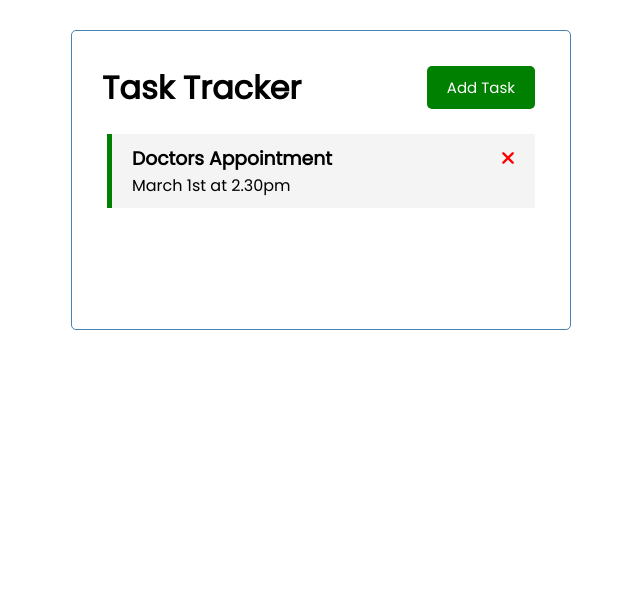
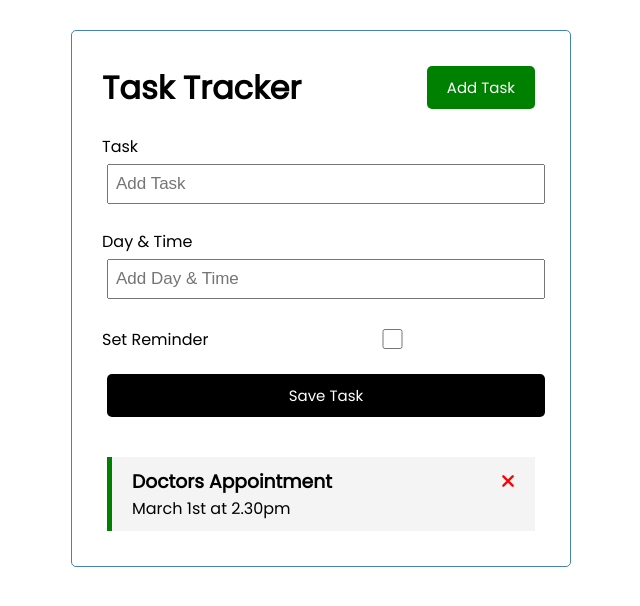
Before and after one commit to GOKUL-R-CSE/vuejs-task-tracker, a Vue app: page / in a window 1280 px wide. Shown: the top 606 px of the page, without its empty margins (319-959 px from the left). Built offline with nearby package versions, Linux system fonts and the light colour scheme.

Commit message:
add-task and toggle reminder

```diff
--- a/src/App.vue
+++ b/src/App.vue
@@ -2,7 +2,8 @@
 <template>
   <div class="container">
     <Header title="Task Tracker"/>
-    <Tasks @delete-task='deleteTask' :tasks="tasks"/>
+    <AddTask @add-task="addTask" />
+    <Tasks @toggle-reminder="toggleReminder" @delete-task='deleteTask' :tasks="tasks"/>
   </div>
 </template>
 
@@ -10,10 +11,11 @@
 
 import Header from './components/Header'
 import Tasks from './components/Tasks'
+import AddTask from './components/AddTask'
 export default {
   name: 'App',
   components: {
-    Header, Tasks
+    Header, Tasks, AddTask
   },
   data(){
     return {
@@ -31,10 +33,16 @@ export default {
       ]
     },
     methods: {
+      addTask(task){
+        this.tasks = [...this.tasks, task]
+      },
       deleteTask(id){
         if(confirm('Are you sure')){
           this.tasks = this.tasks.filter((task) => task.id !== id)
         }
+      },
+      toggleReminder(id){
+        this.tasks = this.tasks.map((task) => task.id === id ? {...task, reminder: !task.reminder} : task)
       }
     }
 }
--- /dev/null
+++ b/src/components/AddTask.vue
@@ -0,0 +1,92 @@
+<template>
+  <form @submit="onSubmit" class="add-form">
+    <div class="form-control">
+      <label>Task</label>
+      <input type="text" v-model="text" name="text" placeholder="Add Task" />
+    </div>
+    <div class="form-control">
+      <label>Day & Time</label>
+      <input
+        type="text"
+        v-model="day"
+        name="day"
+        placeholder="Add Day & Time"
+      />
+    </div>
+    <div class="form-control form-control-check">
+      <label>Set Reminder</label>
+      <input type="checkbox" v-model="reminder" name="reminder" />
+    </div>
+
+    <input type="submit" value="Save Task" class="btn btn-block" />
+  </form>
+</template>
+
+<script>
+export default {
+    name: 'AddTask',
+    data(){
+        return {
+            text: '',
+            day: '',
+            reminder: false
+        }
+    },
+    methods: {
+        onSubmit(e){
+            e.preventDefault()
+
+            if(!this.text){
+                alert('please add a task')
+                return
+            }
+            const newTask = {
+                id: Math.floor(Math.random()*1000000),
+                text: this.text,
+                day: this.day,
+                reminder: this.reminder
+
+            }
+
+            this.$emit('add-task', newTask)
+
+            this.text = ''
+            this.day = ''
+            this.reminder = false
+        }
+    }
+}
+
+</script>
+
+
+<style scoped>
+.add-form {
+  margin-bottom: 40px;
+}
+.form-control {
+  margin: 20px 0;
+}
+.form-control label {
+  display: block;
+}
+.form-control input {
+  width: 100%;
+  height: 40px;
+  margin: 5px;
+  padding: 3px 7px;
+  font-size: 17px;
+}
+.form-control-check {
+  display: flex;
+  align-items: center;
+  justify-content: space-between;
+}
+.form-control-check label {
+  flex: 1;
+}
+.form-control-check input {
+  flex: 2;
+  height: 20px;
+}
+</style>
--- a/src/components/Task.vue
+++ b/src/components/Task.vue
@@ -1,8 +1,8 @@
 <template>
 
-<div :class="[task.reminder ? 'reminder' : '', 'task']">
+<div @dblclick="$emit('toggle-reminder', task.id)" :class="[task.reminder ? 'reminder' : '', 'task']">
     <h3>{{task.text}}
-        <i @click="onDelete(task.id)" class="fas fa-times"></i>
+        <i @click="$emit('delete-task',task.id)" class="fas fa-times"></i>
     </h3>
     <p>{{task.day}}</p>
 </div>
@@ -16,9 +16,7 @@
             task: Object
         },
         methods: {
-            onDelete(id){
-                this.$emit('delete-task', id)
-            }
+
         }
     }
 
--- a/src/components/Tasks.vue
+++ b/src/components/Tasks.vue
@@ -1,6 +1,6 @@
 <template>
 <div :key="task.id" v-for="task in tasks">
-    <Task @delete-task="$emit('delete-task', task.id)" :task="task"/>
+    <Task @toggle-reminder="$emit('toggle-reminder', task.id)" @delete-task="$emit('delete-task', task.id)" :task="task"/>
 </div>
 
 </template>
@@ -16,6 +16,6 @@ export default {
     components: {
         Task
     },
-    emits: ['delete-task']
+    emits: ['delete-task', 'toggle-reminder']
 }
 </script>
```
